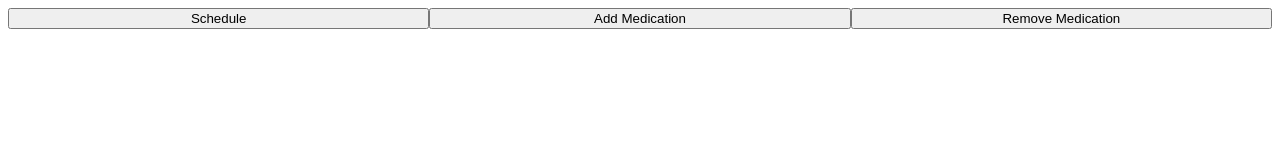
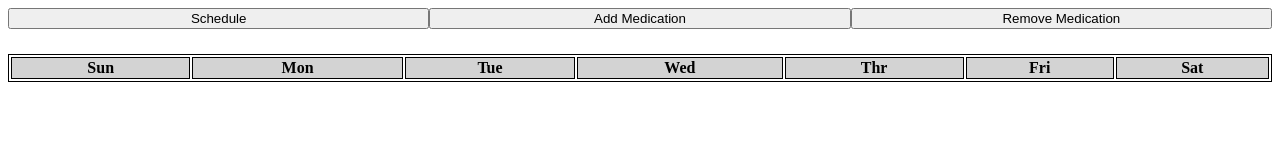
Before and after one commit to ewu2023/cs326-project-telesto, a plain HTML site: page index.html in a window 1280 px wide. Drawn offline with Linux system fonts and the light colour scheme.

Commit message:
Created schedule. Added days of the week to the header of the time table, as well as basic CSS for styling the header of the table

```diff
--- a/index.html
+++ b/index.html
@@ -9,5 +9,21 @@
             <input type="button" class="dash-item" id="add-button" value="Add Medication">
             <input type="button" class="dash-item" id="remove-button" value="Remove Medication">
         </div>
+
+        <!-- Table Section -->
+        <div id="schedule-holder">
+            <table id="schedule">
+                <!-- Display days of week at top-->
+                <tr id="table-headers">
+                    <td id="sun" class="day">Sun</td>
+                    <td id="mon" class="day">Mon</td>
+                    <td id="tue" class="day">Tue</td>
+                    <td id="wed" class="day">Wed</td>
+                    <td id="thr" class="day">Thr</td>
+                    <td id="fri" class="day">Fri</td>
+                    <td id="sat" class="day">Sat</td>
+                </tr>
+            </table>
+        </div>
     </body>
 </html>
--- a/main.css
+++ b/main.css
@@ -2,3 +2,16 @@
     display: grid;
     grid-template-columns: repeat(3, 1fr);
 }
+
+#schedule {
+    margin-top: 2%;
+    width: 100%;
+    border: 1px solid black;
+}
+
+.day {
+    text-align: center;
+    font-weight: bold;
+    border: 1px solid black;
+    background-color: lightgray;
+}
```
